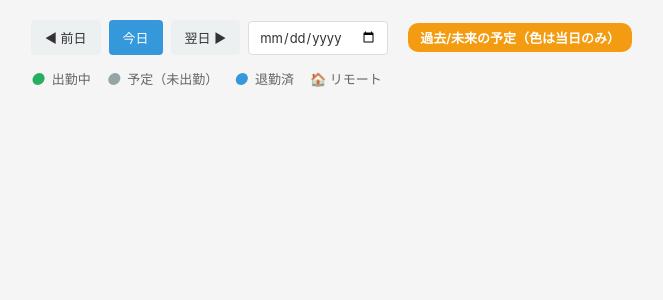
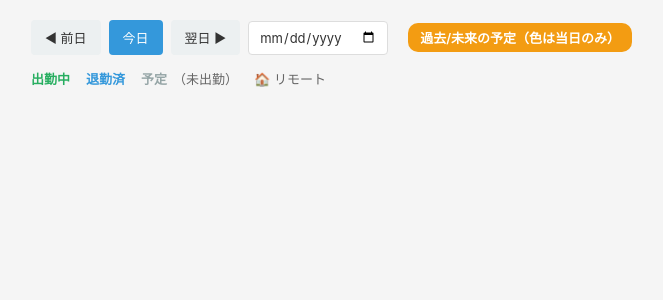
Before and after one commit to stampingdakoku-bot/kot-alert-lineworks, a Flask app: template templates/board.html in a window 1280 px wide. Shown: the part 58-358 px from the top of the page, without its empty margins (33-696 px from the left). Run offline with Flask 3, Linux system fonts and the light colour scheme; the template is opened without the code that fills it, so the values that code supplies are empty.

Commit message:
board: 状態ドット列を削除(右の状況テキストと二重)・坂本を除外・三鹿をスケジュール時間ベースに
Co-Authored-By: Claude Opus 4.8 <noreply@anthropic.com>

```diff
--- a/neesa_lw.py
+++ b/neesa_lw.py
@@ -78,7 +78,7 @@ COMPANY_ORDER = ["NeeSa", "アソビバスターズ", "ディアメント"]
 ALWAYS_SHOW = [("ディアメント", "@121")]
 REMOTE_NAMES = {"梅津", "須賀", "三鹿"}  # リモート勤務者
 # ボードに出さない人（退職・別管理・表示不要など）
-EXCLUDE_NAMES = {"藤原", "佐々木", "有重", "伊藤", "曽我部"}
+EXCLUDE_NAMES = {"藤原", "佐々木", "有重", "伊藤", "曽我部", "坂本"}
 
 # カレンダー表示名 → KoTフルネーム。旧姓等で姓がKoT登録名と一致しない人を、
 # フルネーム指定で打刻に紐付ける（例: カレンダー「佐藤」＝KoT「佐々木果歩」(旧姓)）。
@@ -92,7 +92,7 @@ KOT_FULLNAME = {"大井": "大井夏美"}
 KOT_EXTRA_FULLNAMES = {"大井蒼太": ("蒼太", ("NeeSa", "発送部"))}
 # 打刻が特殊な人: KoT打刻でなくLINEスケジュールの時間で状態判定
 # （開始前=予定 / 時間内=出勤中 / 終了後=退勤済）
-SCHEDULE_BASED_NAMES = {"山藤"}
+SCHEDULE_BASED_NAMES = {"山藤", "三鹿"}
 # NeeSa KoTではなくトレコレKoT(既存KOT_TOKEN)で打刻する人 → 当日打刻で表示
 CROSS_KOT_NAMES = {"宮崎"}
 
--- a/templates/board.html
+++ b/templates/board.html
@@ -137,9 +137,9 @@
     </div>
 
     <div class="legend">
-      <span><i class="dot c-working">●</i>出勤中</span>
-      <span><i class="dot c-scheduled">●</i>予定（未出勤）</span>
-      <span><i class="dot c-done">●</i>退勤済</span>
+      <span><b style="color:#27ae60">出勤中</b></span>
+      <span><b style="color:#3498db">退勤済</b></span>
+      <span><b style="color:#95a5a6">予定</b>（未出勤）</span>
       <span>🏠 リモート</span>
     </div>
 
@@ -173,26 +173,20 @@
             <table>
               <thead>
                 <tr>
-                  <th style="width:30px"></th>
                   <th>スタッフ</th>
                   <th>シフト</th>
-                  <th>打刻状況</th>
+                  <th>状況</th>
                 </tr>
               </thead>
               <tbody>
                 {% for s in d.shifts %}
                 <tr>
-                  <td class="st">
-                    {% if s.status == 'working' %}<span style="color:#27ae60" title="出勤中">●</span>
-                    {% elif s.status == 'done' %}<span style="color:#3498db" title="退勤済">●</span>
-                    {% else %}<span style="color:#cbd5e1" title="予定">●</span>{% endif %}
-                  </td>
                   <td class="nm">{{ s.name }}{% if s.remote %}<span class="home" title="リモート">🏠</span>{% endif %}{% if s.unmapped %}<span class="um">未分類</span>{% endif %}</td>
                   <td class="sh">{% if s.start %}{{ s.start }}–{{ s.end }}{% else %}—{% endif %}</td>
                   <td class="stt">
                     {% if s.status == 'working' %}<span style="color:#27ae60">出勤中</span>
                     {% elif s.status == 'done' %}<span style="color:#3498db">退勤済</span>
-                    {% else %}<span style="color:#95a5a6">—</span>{% endif %}
+                    {% else %}<span style="color:#95a5a6">予定</span>{% endif %}
                   </td>
                 </tr>
                 {% endfor %}
```
